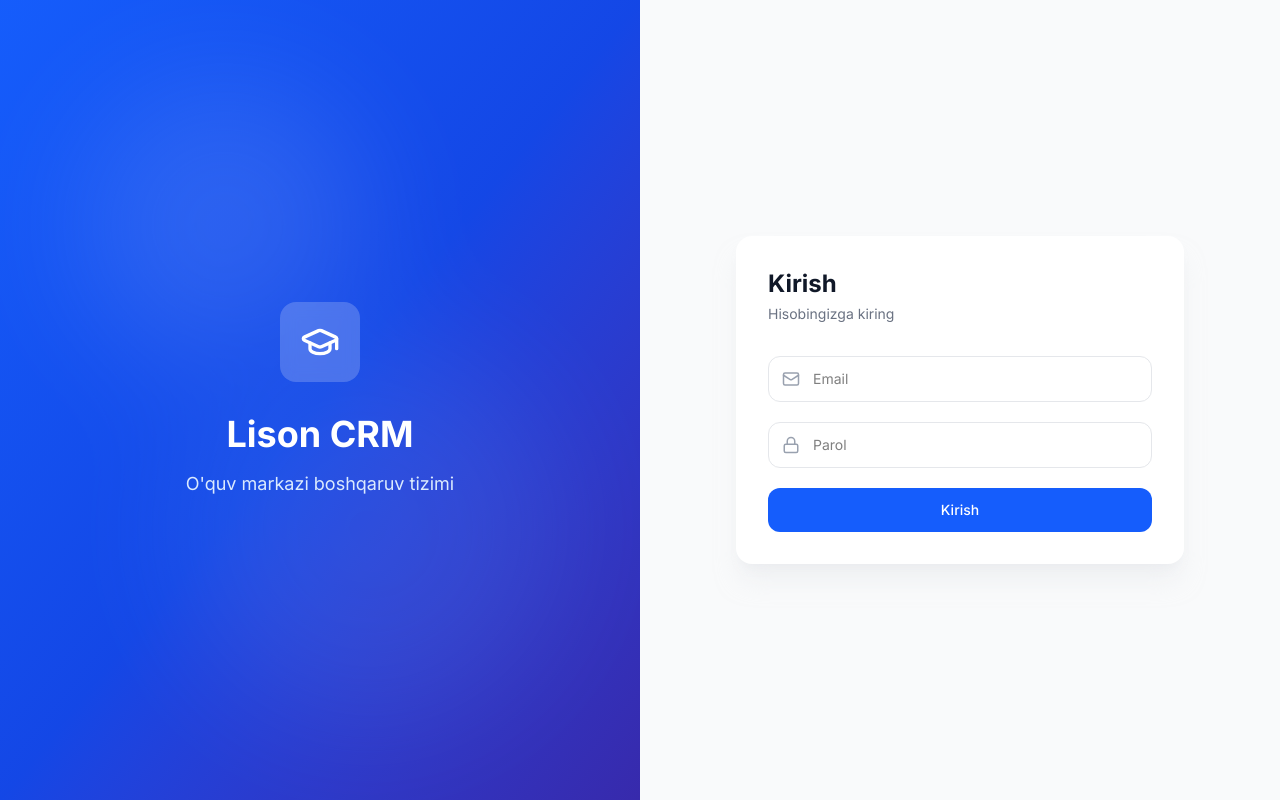
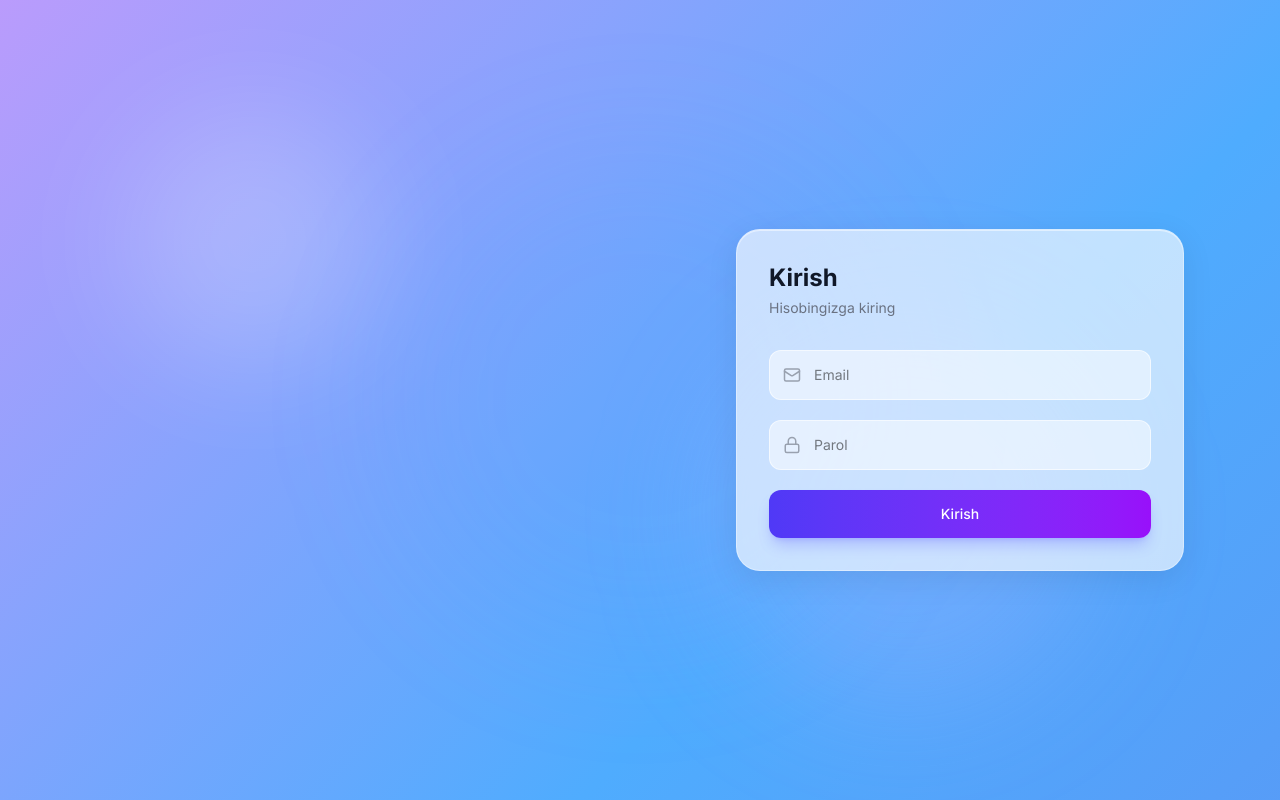
Before and after one commit to csstud1o/lison-crm, a Next.js app: page /login in a window 1280 px wide. Built offline with nearby package versions, Linux system fonts and the light colour scheme.

Commit message:
Apply glass/3D design to Next.js app

```diff
--- a/src/app/globals.css
+++ b/src/app/globals.css
@@ -1,48 +1,46 @@
 @import "tailwindcss";
 
-@theme {
-  --color-primary-50: #eff6ff;
-  --color-primary-100: #dbeafe;
-  --color-primary-200: #bfdbfe;
-  --color-primary-300: #93c5fd;
-  --color-primary-400: #60a5fa;
-  --color-primary-500: #3b82f6;
-  --color-primary-600: #2563eb;
-  --color-primary-700: #1d4ed8;
-  --color-primary-800: #1e40af;
-  --color-primary-900: #1e3a8a;
-  --color-success: #16a34a;
-  --color-warning: #d97706;
-  --color-danger: #dc2626;
-}
+@keyframes fadeInUp { from { opacity: 0; transform: translateY(30px) scale(0.95); } to { opacity: 1; transform: translateY(0) scale(1); } }
+@keyframes fadeInScale { from { opacity: 0; transform: scale(0.85) rotateX(10deg); } to { opacity: 1; transform: scale(1) rotateX(0); } }
+@keyframes gradientShift { 0% { background-position: 0% 50%; } 50% { background-position: 100% 50%; } 100% { background-position: 0% 50%; } }
+@keyframes float { 0%,100% { transform: translateY(0); } 50% { transform: translateY(-18px); } }
+@keyframes orbFloat1 { 0%,100% { transform: translate(0,0) scale(1); } 33% { transform: translate(30px,-20px) scale(1.1); } 66% { transform: translate(-20px,15px) scale(0.9); } }
+@keyframes orbFloat2 { 0%,100% { transform: translate(0,0); } 33% { transform: translate(-25px,20px); } 66% { transform: translate(20px,-25px); } }
+@keyframes stagger1 { from { opacity: 0; transform: translateY(20px); } to { opacity: 1; transform: translateY(0); } }
+@keyframes stagger2 { from { opacity: 0; transform: translateY(20px); } to { opacity: 1; transform: translateY(0); } }
+@keyframes stagger3 { from { opacity: 0; transform: translateY(20px); } to { opacity: 1; transform: translateY(0); } }
+@keyframes stagger4 { from { opacity: 0; transform: translateY(20px); } to { opacity: 1; transform: translateY(0); } }
+@keyframes slideInLeft { from { opacity: 0; transform: translateX(-30px); } to { opacity: 1; transform: translateX(0); } }
 
-@keyframes fadeIn {
-  from { opacity: 0; transform: translateY(10px); }
-  to { opacity: 1; transform: translateY(0); }
-}
+.fade-in-up { animation: fadeInUp 0.6s cubic-bezier(0.16,1,0.3,1) both; }
+.fade-in-scale { animation: fadeInScale 0.7s cubic-bezier(0.16,1,0.3,1) both; }
+.float-anim { animation: float 6s ease-in-out infinite; }
+.orb-1 { animation: orbFloat1 8s ease-in-out infinite; }
+.orb-2 { animation: orbFloat2 10s ease-in-out infinite; }
+.stagger-1 { animation: stagger1 0.5s cubic-bezier(0.16,1,0.3,1) 0.1s both; }
+.stagger-2 { animation: stagger2 0.5s cubic-bezier(0.16,1,0.3,1) 0.2s both; }
+.stagger-3 { animation: stagger3 0.5s cubic-bezier(0.16,1,0.3,1) 0.3s both; }
+.stagger-4 { animation: stagger4 0.5s cubic-bezier(0.16,1,0.3,1) 0.4s both; }
+.slide-in-left { animation: slideInLeft 0.5s cubic-bezier(0.16,1,0.3,1) both; }
+.bg-mesh { background: linear-gradient(135deg, #667eea 0%, #764ba2 25%, #f093fb 50%, #4facfe 75%, #667eea 100%); background-size: 400% 400%; animation: gradientShift 15s ease infinite; }
 
-@layer base {
-  * {
-    transition-property: color, background-color, border-color, opacity, box-shadow, transform;
-    transition-duration: 150ms;
-    transition-timing-function: cubic-bezier(0.4, 0, 0.2, 1);
-  }
-}
+.glass { background: rgba(255,255,255,0.12); backdrop-filter: blur(20px); -webkit-backdrop-filter: blur(20px); border: 1px solid rgba(255,255,255,0.2); }
+.glass-white { background: rgba(255,255,255,0.7); backdrop-filter: blur(20px); -webkit-backdrop-filter: blur(20px); border: 1px solid rgba(255,255,255,0.4); }
+.glass-dark { background: rgba(15,23,42,0.85); backdrop-filter: blur(24px); -webkit-backdrop-filter: blur(24px); border-right: 1px solid rgba(255,255,255,0.06); }
+.glass-card { background: rgba(255,255,255,0.65); backdrop-filter: blur(16px); -webkit-backdrop-filter: blur(16px); border: 1px solid rgba(255,255,255,0.35); box-shadow: 0 8px 32px rgba(0,0,0,0.08), inset 0 1px 0 rgba(255,255,255,0.5); }
 
-@layer components {
-  .input {
-    @apply w-full border border-gray-300 rounded-xl px-4 py-2.5 text-sm bg-white transition-all focus:outline-none focus:ring-2 focus:ring-primary-400 focus:border-primary-400;
-  }
+.card-3d { transition: all 0.4s cubic-bezier(0.16,1,0.3,1); }
+.card-3d:hover { transform: translateY(-6px) scale(1.02); box-shadow: 0 20px 40px -10px rgba(0,0,0,0.15), 0 0 20px rgba(99,102,241,0.1); }
 
-  .btn-primary {
-    @apply px-4 py-2.5 bg-primary-600 text-white font-medium rounded-xl hover:bg-primary-700 focus:outline-none focus:ring-2 focus:ring-primary-400 focus:ring-offset-2 disabled:opacity-50 disabled:cursor-not-allowed;
-  }
+.btn-3d { transition: all 0.3s cubic-bezier(0.16,1,0.3,1); }
+.btn-3d:hover { transform: translateY(-2px) scale(1.04); }
+.btn-3d:active { transform: translateY(0) scale(0.98); }
 
-  .btn-secondary {
-    @apply px-4 py-2.5 border border-gray-300 text-gray-700 font-medium rounded-xl hover:bg-gray-50 focus:outline-none focus:ring-2 focus:ring-primary-400 focus:ring-offset-2 disabled:opacity-50 disabled:cursor-not-allowed;
-  }
+.nav-glass { transition: all 0.25s cubic-bezier(0.16,1,0.3,1); }
+.nav-glass:hover { background: rgba(255,255,255,0.08); transform: translateX(3px); }
 
-  .card {
-    @apply bg-white rounded-xl border border-gray-200 p-6 shadow-sm;
-  }
-}
+::-webkit-scrollbar { width: 5px; }
+::-webkit-scrollbar-track { background: transparent; }
+::-webkit-scrollbar-thumb { background: rgba(99,102,241,0.25); border-radius: 3px; }
+
+* { font-family: 'Inter', sans-serif; }
--- a/src/app/layout.tsx
+++ b/src/app/layout.tsx
@@ -5,8 +5,8 @@ import './globals.css'
 const inter = Inter({ subsets: ['latin'] })
 
 export const metadata: Metadata = {
-  title: 'Lison CRM - O\'quv markazi boshqaruv tizimi',
-  description: 'O\'quv markazini boshqarish uchun CRM tizimi: o\'quvchilar, guruhlar, to\'lovlar va davomat',
+  title: 'Lison CRM',
+  description: "O'quv markazi boshqaruv tizimi",
 }
 
 export default function RootLayout({ children }: { children: React.ReactNode }) {
--- a/src/app/login/page.tsx
+++ b/src/app/login/page.tsx
@@ -2,7 +2,7 @@
 import { useState } from 'react'
 import { useRouter } from 'next/navigation'
 import { createClient } from '@/lib/supabase/client'
-import { Mail, Lock, Loader2, GraduationCap } from 'lucide-react'
+import { Mail, Lock, Loader2, GraduationCap, Sparkles, Zap, ShieldCheck } from 'lucide-react'
 
 export default function LoginPage() {
   const [email, setEmail] = useState('')
@@ -18,7 +18,7 @@ export default function LoginPage() {
     const supabase = createClient()
     const { error } = await supabase.auth.signInWithPassword({ email, password })
     if (error) {
-      setError('Email yoki parol noto\'g\'ri')
+      setError("Email yoki parol noto'g'ri")
       setLoading(false)
     } else {
       router.push('/dashboard')
@@ -27,77 +27,84 @@ export default function LoginPage() {
   }
 
   return (
-    <div className="min-h-screen flex">
-      {/* Left side - Brand */}
-      <div className="hidden lg:flex lg:w-1/2 bg-gradient-to-br from-blue-600 via-blue-700 to-indigo-800 items-center justify-center relative overflow-hidden">
-        <div className="absolute inset-0 opacity-10">
-          <div className="absolute top-20 left-20 w-72 h-72 bg-white rounded-full blur-3xl" />
-          <div className="absolute bottom-20 right-20 w-96 h-96 bg-blue-300 rounded-full blur-3xl" />
-        </div>
-        <div className="relative z-10 text-center text-white px-12">
-          <div className="w-20 h-20 bg-white/20 backdrop-blur-sm rounded-2xl flex items-center justify-center mx-auto mb-8">
-            <GraduationCap size={40} className="text-white" />
+    <div className="min-h-screen flex bg-mesh relative overflow-hidden">
+      {/* Floating orbs */}
+      <div className="absolute inset-0 overflow-hidden pointer-events-none">
+        <div className="absolute top-20 left-[10%] w-72 h-72 bg-white/20 rounded-full blur-3xl orb-1" />
+        <div className="absolute bottom-20 right-[15%] w-96 h-96 bg-purple-300/20 rounded-full blur-3xl orb-2" />
+        <div className="absolute top-1/2 left-1/2 -translate-x-1/2 -translate-y-1/2 w-[500px] h-[500px] bg-blue-400/10 rounded-full blur-3xl float-anim" />
+      </div>
+
+      {/* Left panel */}
+      <div className="hidden lg:flex lg:w-1/2 items-center justify-center relative z-10">
+        <div className="text-center text-white px-12 fade-in-scale">
+          <div className="w-24 h-24 glass rounded-3xl flex items-center justify-center mx-auto mb-8 float-anim shadow-2xl">
+            <GraduationCap size={48} />
           </div>
-          <h1 className="text-4xl font-bold mb-4">Lison CRM</h1>
-          <p className="text-blue-100 text-lg">O&apos;quv markazi boshqaruv tizimi</p>
+          <h1 className="text-5xl font-extrabold mb-4 drop-shadow-lg">Lison CRM</h1>
+          <p className="text-white/80 text-xl font-light">O&apos;quv markazi boshqaruv tizimi</p>
+          <div className="mt-8 flex justify-center gap-3">
+            <div className="glass rounded-2xl px-4 py-3 text-sm stagger-1 flex items-center gap-2">
+              <Sparkles size={16} className="text-yellow-300" /> Zamonaviy
+            </div>
+            <div className="glass rounded-2xl px-4 py-3 text-sm stagger-2 flex items-center gap-2">
+              <Zap size={16} className="text-cyan-300" /> Tezkor
+            </div>
+            <div className="glass rounded-2xl px-4 py-3 text-sm stagger-3 flex items-center gap-2">
+              <ShieldCheck size={16} className="text-green-300" /> Xavfsiz
+            </div>
+          </div>
         </div>
       </div>
 
-      {/* Right side - Form */}
-      <div className="w-full lg:w-1/2 flex items-center justify-center bg-gray-50 px-6">
-        <div className="w-full max-w-md animate-[fadeIn_0.5s_ease-out]">
+      {/* Right panel */}
+      <div className="w-full lg:w-1/2 flex items-center justify-center px-6 relative z-10">
+        <div className="w-full max-w-md fade-in-up">
           <div className="lg:hidden text-center mb-8">
-            <div className="w-14 h-14 bg-blue-600 rounded-xl flex items-center justify-center mx-auto mb-4">
-              <GraduationCap size={28} className="text-white" />
+            <div className="w-16 h-16 glass rounded-2xl flex items-center justify-center mx-auto mb-4">
+              <GraduationCap size={32} className="text-white" />
             </div>
-            <h1 className="text-2xl font-bold text-gray-900">Lison CRM</h1>
+            <h1 className="text-3xl font-bold text-white">Lison CRM</h1>
           </div>
 
-          <div className="bg-white rounded-2xl shadow-xl shadow-gray-200/50 p-8">
+          <div className="glass-card rounded-3xl p-8 shadow-2xl">
             <h2 className="text-2xl font-bold text-gray-900 mb-1">Kirish</h2>
             <p className="text-gray-500 text-sm mb-8">Hisobingizga kiring</p>
 
             <form onSubmit={handleLogin} className="space-y-5">
-              <div className="relative">
-                <Mail size={18} className="absolute left-3.5 top-1/2 -translate-y-1/2 text-gray-400" />
+              <div className="relative group">
+                <Mail size={18} className="absolute left-3.5 top-1/2 -translate-y-1/2 text-gray-400 group-focus-within:text-indigo-500 transition-colors" />
                 <input
                   type="email"
                   placeholder="Email"
                   value={email}
                   onChange={e => setEmail(e.target.value)}
                   required
-                  className="w-full border border-gray-200 rounded-xl pl-11 pr-4 py-3 text-sm focus:outline-none focus:ring-2 focus:ring-blue-500 focus:border-transparent transition-all"
+                  className="w-full bg-white/50 border border-white/60 rounded-xl pl-11 pr-4 py-3.5 text-sm focus:outline-none focus:ring-2 focus:ring-indigo-500/50 focus:bg-white/80 transition-all"
                 />
               </div>
-              <div className="relative">
-                <Lock size={18} className="absolute left-3.5 top-1/2 -translate-y-1/2 text-gray-400" />
+              <div className="relative group">
+                <Lock size={18} className="absolute left-3.5 top-1/2 -translate-y-1/2 text-gray-400 group-focus-within:text-indigo-500 transition-colors" />
                 <input
                   type="password"
                   placeholder="Parol"
                   value={password}
                   onChange={e => setPassword(e.target.value)}
                   required
-                  className="w-full border border-gray-200 rounded-xl pl-11 pr-4 py-3 text-sm focus:outline-none focus:ring-2 focus:ring-blue-500 focus:border-transparent transition-all"
+                  className="w-full bg-white/50 border border-white/60 rounded-xl pl-11 pr-4 py-3.5 text-sm focus:outline-none focus:ring-2 focus:ring-indigo-500/50 focus:bg-white/80 transition-all"
                 />
               </div>
 
               {error && (
-                <p className="text-red-500 text-sm bg-red-50 px-4 py-2 rounded-lg">{error}</p>
+                <p className="text-red-500 text-sm bg-red-50/80 backdrop-blur px-4 py-2 rounded-lg">{error}</p>
               )}
 
               <button
                 type="submit"
                 disabled={loading}
-                className="w-full bg-blue-600 text-white py-3 rounded-xl hover:bg-blue-700 disabled:opacity-50 font-medium text-sm transition-all flex items-center justify-center gap-2"
+                className="w-full bg-gradient-to-r from-indigo-600 to-purple-600 text-white py-3.5 rounded-xl font-medium text-sm btn-3d shadow-lg shadow-indigo-500/30 disabled:opacity-50 flex items-center justify-center gap-2"
               >
-                {loading ? (
-                  <>
-                    <Loader2 size={18} className="animate-spin" />
-                    Kirish...
-                  </>
-                ) : (
-                  'Kirish'
-                )}
+                {loading ? <><Loader2 size={18} className="animate-spin" /> Kirish...</> : 'Kirish'}
               </button>
             </form>
           </div>
```
Also changed, not shown: src/app/(dashboard)/dashboard/page.tsx (+7 -7 lines), src/app/(dashboard)/layout.tsx (+14 -5 lines), src/components/Sidebar.tsx (+23 -28 lines).
